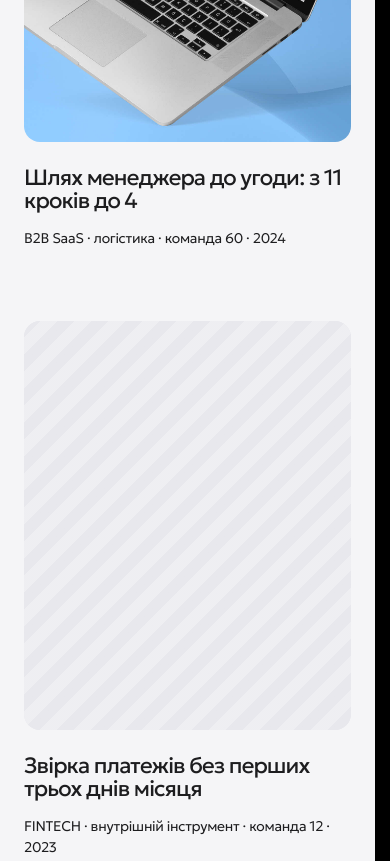
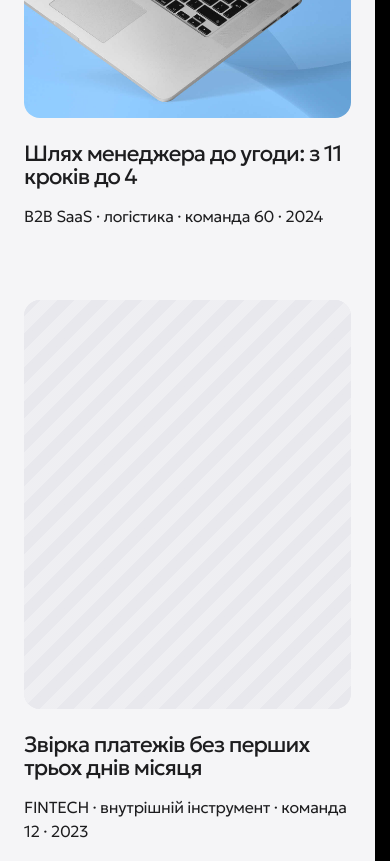
Before and after one commit to Nose6557/Portfolio, a website: page index.html in a window 390 px wide. Shown: the part 822-1683 px from the top of the page. Drawn offline with Linux system fonts and the light colour scheme.

Commit message:
Body text has been changed

```diff
--- a/assets/css/style.css
+++ b/assets/css/style.css
@@ -143,8 +143,8 @@
   --h3-mobile: 22;       --h3-desktop: 32;        --h3-lh: 1.05;      --h3-ls: -0.04em;
   --title-mobile: 18;    --title-desktop: 24;     --title-lh: 1.2;    --title-ls: 0;
   --overline-m-mobile: 16; --overline-m-desktop: 24; --overline-m-lh: 1.2; --overline-m-ls: 0;
-  --body-mobile: 14;     --body-desktop: 16;      --body-lh: 1.5;     --body-ls: -0.02em;
-  --label-mobile: 14;    --label-desktop: 16;     --label-lh: 1.2;    --label-ls: 0;
+  --body-mobile: 16;     --body-desktop: 16;      --body-lh: 1.5;     --body-ls: -0.02em;
+  --label-mobile: 16;    --label-desktop: 16;     --label-lh: 1.2;    --label-ls: 0;
   --caption-mobile: 12;  --caption-desktop: 14;   --caption-lh: 1.2;  --caption-ls: 0;
 
   /* Résumé sheet — an A4 page, so a fixed print ladder, not fluid */
@@ -1454,7 +1454,7 @@ html[data-page-end="true"] body.redesign{ background: var(--color-bg-inverse); }
     padding-block: calc(var(--gap-24) - (var(--gap-24) - var(--gap-16)) * var(--nav-shrink));
   }
   .redesign .hero{ padding-block: 120px 96px; }   /* top clears the fixed header (86px) */
-  .redesign .projects{ padding-block: 72px; }
+  .redesign .projects{ padding-block: 48px; }
   .redesign .projects__inner{ gap: 48px; }
   .redesign .projects__row{ grid-template-columns: 1fr; }
   .redesign .about{ grid-template-columns: 1fr; padding-block: 72px; }
```
